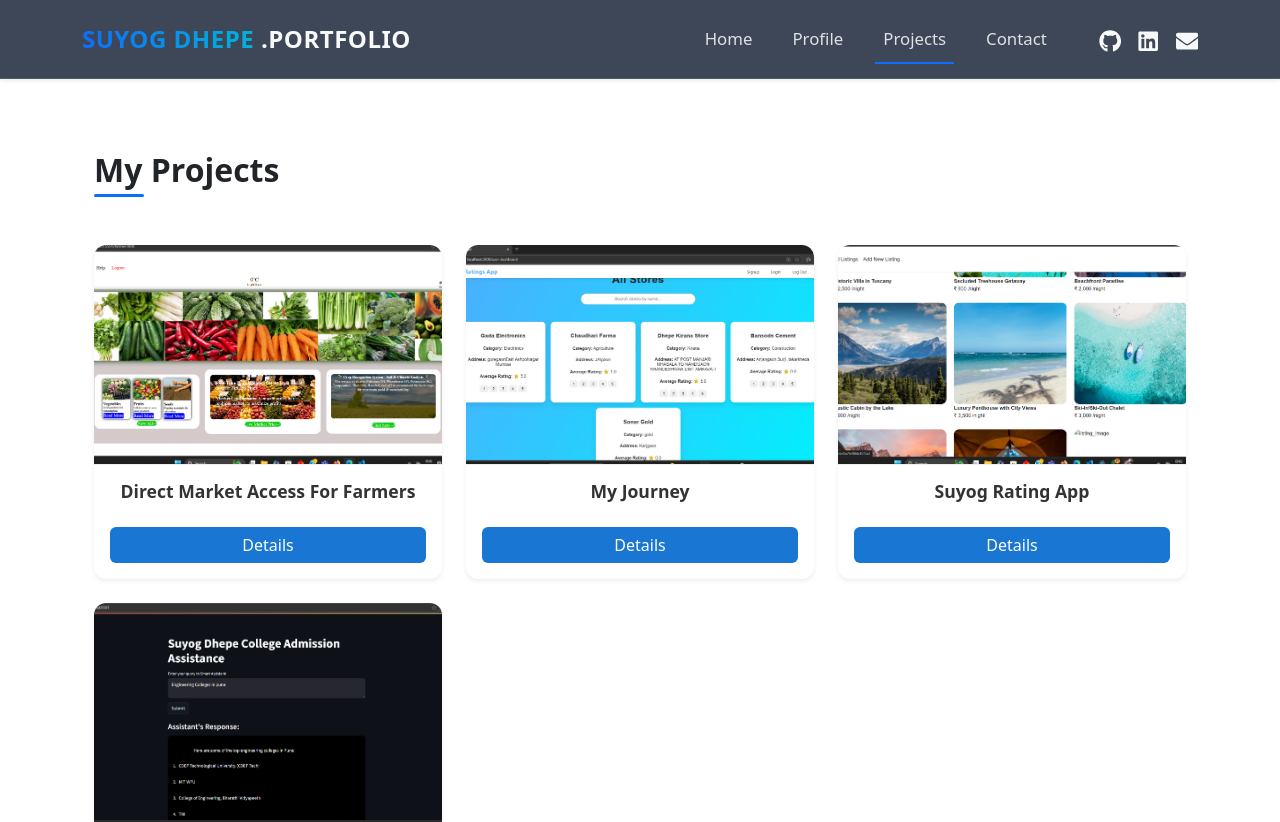
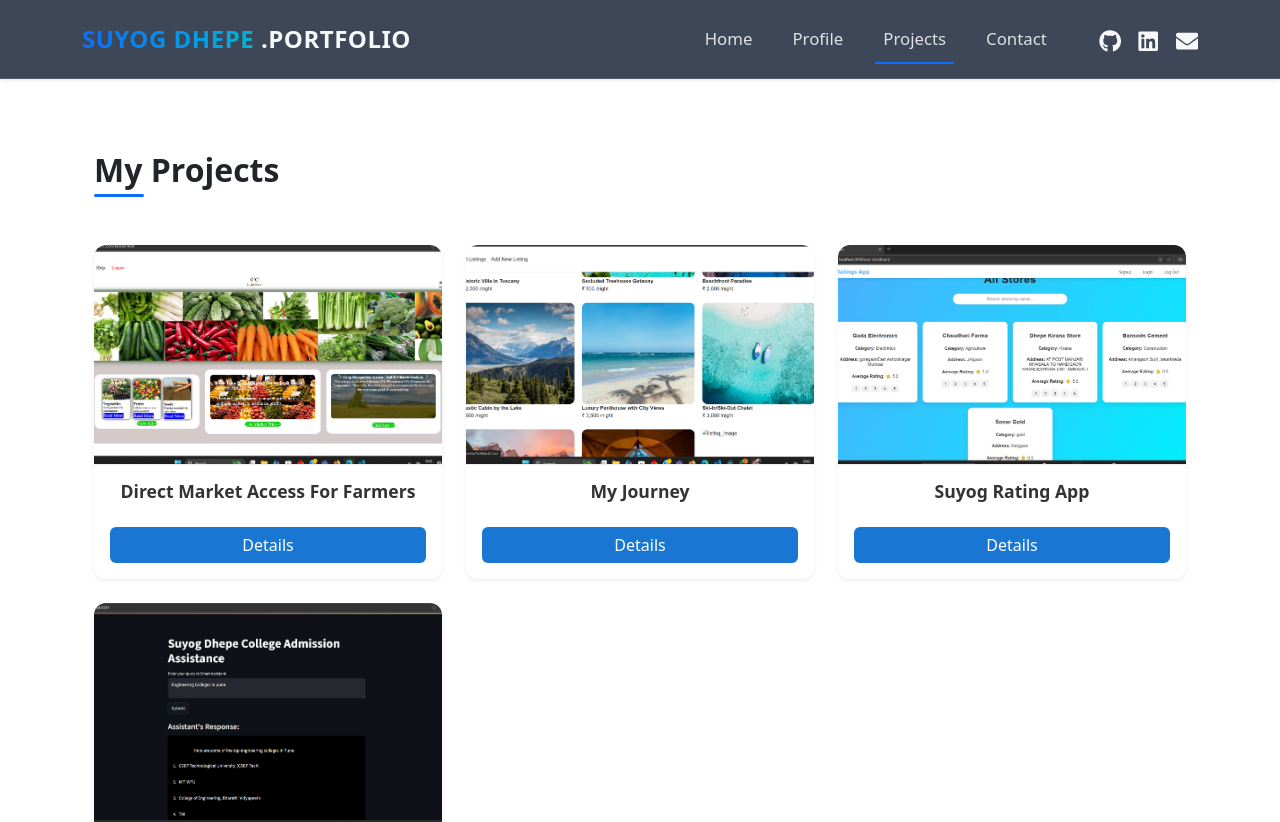
Before and after one commit to suyog657898775456/My-Portfolio, a React (Create React App) app: page /projects in a window 1280 px wide. Shown: the top 822 px of the page. Built offline with nearby package versions, Linux system fonts and the light colour scheme.

Commit message:
Initial commit / latest changes

```diff
--- a/src/components/Projects.jsx
+++ b/src/components/Projects.jsx
@@ -44,7 +44,7 @@ export default function Projects() {
         "A CRUD web app to manage hotel listings. Users can create, read, update, and delete data with secure authentication.",
       role: "Built backend APIs, MongoDB integration, and user authentication system.",
       technologies: "React.js, Node.js, Express.js, MongoDB, Bootstrap",
-      image: `${process.env.PUBLIC_URL}/images/project 2.png`,
+      image: `${process.env.PUBLIC_URL}/images/project 3.png`,
       liveLink: "#",
       githubLink: "#",
     },
@@ -54,7 +54,7 @@ export default function Projects() {
         "Rate your favorite stores out of 5! A full MERN stack project with secure login and real-time database storage.",
       role: "Full-Stack Focused on UI, rating logic, and backend communication.",
       technologies: "React.js, Node.js, Express.js, MongoDB, JWT Auth",
-      image: `${process.env.PUBLIC_URL}/images/project 3.png`,
+      image: `${process.env.PUBLIC_URL}/images/project 2.png`,
       liveLink: "#",
       githubLink: "#",
     },
```
